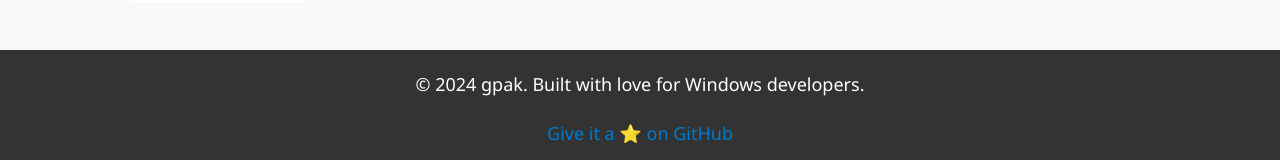
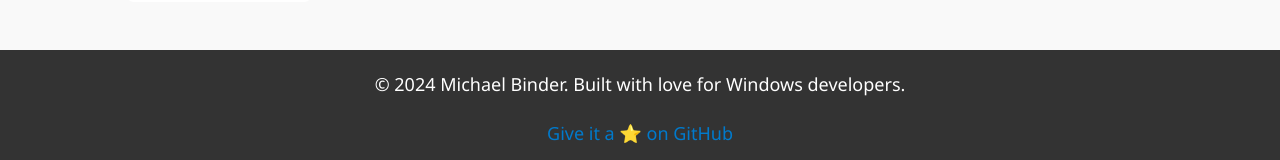
Before and after one commit to RednibCoding/gpak, a plain HTML site: page index.html in a window 1280 px wide. Shown: the part 1318-1478 px from the top of the page. Drawn offline with Linux system fonts and the light colour scheme.

Commit message:
update copyright

```diff
--- a/index.html
+++ b/index.html
@@ -46,7 +46,7 @@
 
     <footer>
         <div class="container">
-            <p>&copy; 2024 gpak. Built with love for Windows developers.</p>
+            <p>&copy; 2024 Michael Binder. Built with love for Windows developers.</p>
             <p><a href="https://github.com/RednibCoding/gpak">Give it a ⭐ on GitHub</a></p>
         </div>
     </footer>
```
